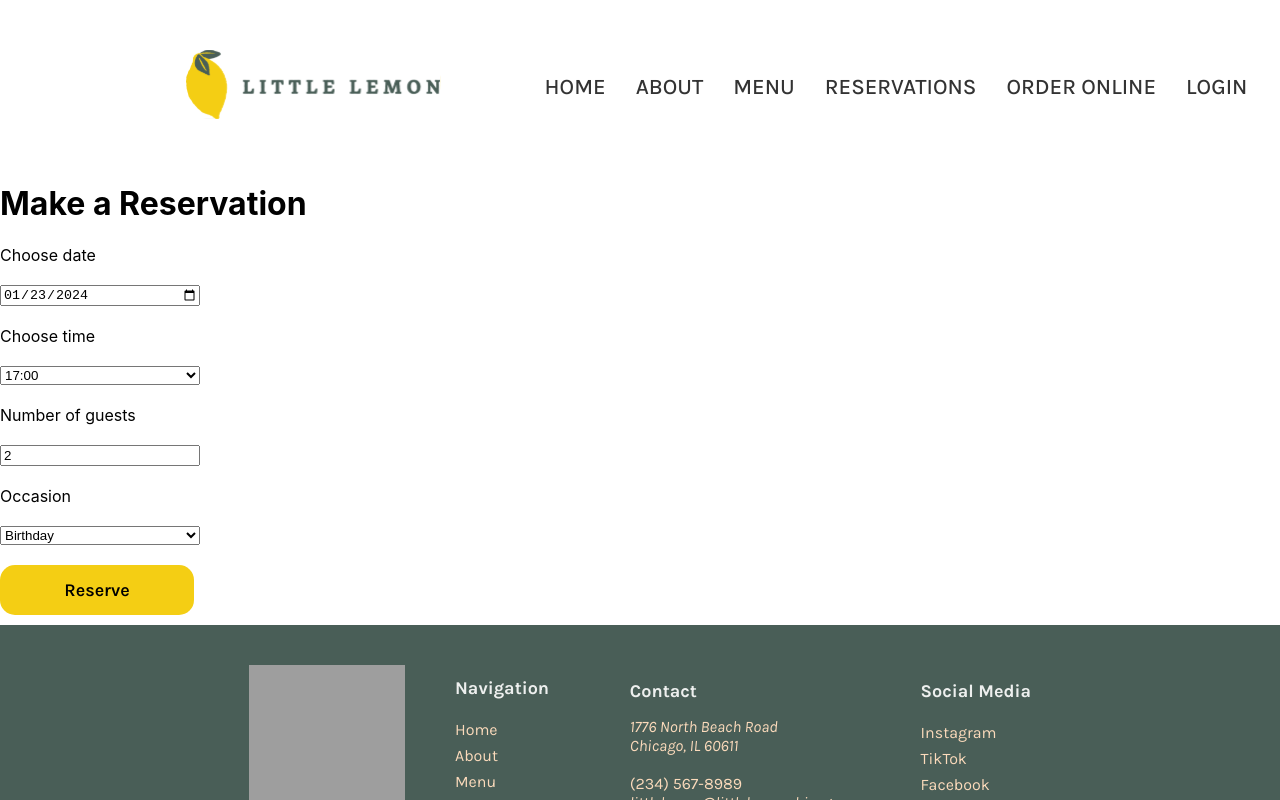
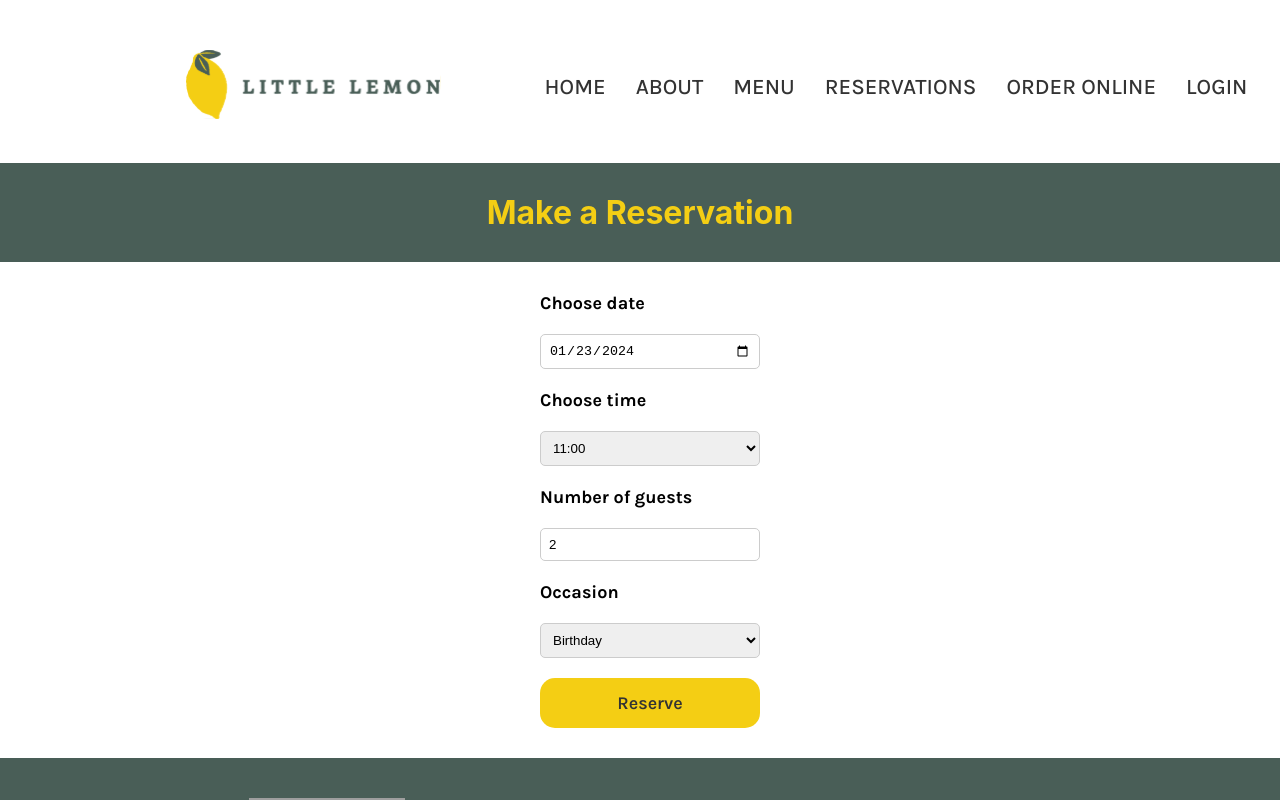
Before and after one commit to andyornia/frontend-capstone, a React (Create React App) app: page /booking in a window 1280 px wide. Shown: the top 800 px of the page. Built offline with nearby package versions, Linux system fonts and the light colour scheme; grey boxes are pictures that could not be loaded; a web font is replaced by a local one.

Commit message:
adding logic for form submission

```diff
--- a/public/index.html
+++ b/public/index.html
@@ -27,8 +27,6 @@
       work correctly both with client-side routing and a non-root public URL.
       Learn how to configure a non-root public URL by running `npm run build`.
     -->
-    <script src="https://raw.githubusercontent.com/Meta-Front-End-Developer-PC/capstone/master/api.js"></script>
-
     <title>React App</title>
   </head>
   <body>
--- a/src/App.js
+++ b/src/App.js
@@ -10,16 +10,20 @@ import LoginPage from './LoginPage';
 import './App.css';
 import './styles.css'; // Import your CSS file
 
+/*
+  <Route path="/about" element={<AboutPage />} />
+  <Route path="/menu" element={<MenuPage />} />
+          <Route path="/order" element={<OrderPage />} />
+          <Route path="/login" element={<LoginPage />} />
+
+*/
+
 function App({ children }) {
   return (
       <BrowserRouter>
         <Routes>
           <Route path="/" element={<HomePage />} />
-          <Route path="/about" element={<AboutPage />} />
-          <Route path="/menu" element={<MenuPage />} />
           <Route path="/booking" element={<BookingPage />} />
-          <Route path="/order" element={<OrderPage />} />
-          <Route path="/login" element={<LoginPage />} />
         </Routes>
       </BrowserRouter>
   );
--- a/src/BookingForm.js
+++ b/src/BookingForm.js
@@ -1,9 +1,7 @@
 import React, { useState } from 'react';
-import { fetchAPI, submitAPI } from './mockAPI/myAPI';
+import { submitAPI } from './mockAPI/myAPI';
 
-const BookingForm = ({ availableTimes, initializeTimes, updateTimes }) => {
-
-    fetchAPI('2024-01-01');
+const BookingForm = ({ availableTimes, availableTimesDispatch, loading }) => {
 
     // Get today's date
     const today = new Date();
@@ -32,7 +30,7 @@ const BookingForm = ({ availableTimes, initializeTimes, updateTimes }) => {
         timeKeys.sort();
 
         timeKeys.forEach(key => {
-            options.push(<option key={key} className={availableTimes[key] ? "" : "unavailable"}>{key}:00</option>);
+            options.push(<option key={key} disabled={!availableTimes[key]} >{key}:00</option>);
         });
     } else {
         options.push(<option key={11}>{"11:00"}</option>);
@@ -45,8 +43,9 @@ const BookingForm = ({ availableTimes, initializeTimes, updateTimes }) => {
 
     const handleSubmit = (e) => {
         e.preventDefault();
-        console.log(formData);
-        updateTimes(formData.reservationTime.split(':')[0], false, formData.reservationDate);
+        console.log(availableTimes);
+        availableTimesDispatch({ type: 'update', payload: { [formData.reservationTime.split(':')[0]]: false } });
+        console.log(availableTimes);
     }
 
     return (
@@ -54,7 +53,7 @@ const BookingForm = ({ availableTimes, initializeTimes, updateTimes }) => {
            <label htmlFor="reservationDate">Choose date</label>
            <input type="date" id="reservationDate" name="reservationDate" value={formData.reservationDate} onChange={handleChange} />
            <label htmlFor="reservationTime">Choose time</label>
-           <select data-testid="reservationTime" id="reservationTime" name="reservationTime" value={formData.reservationTime} onChange={handleChange}>
+           <select data-testid="reservationTime" id="reservationTime" name="reservationTime" onChange={handleChange}>
               {options}
            </select>
            <label htmlFor="guests">Number of guests</label>
--- a/src/BookingPage.js
+++ b/src/BookingPage.js
@@ -3,11 +3,15 @@ import React from 'react';
 import BookingForm from './BookingForm'
 import Main from './Main'
 
-const BookingPage = () => {
+const BookingPage = ({availableTimes, availableTimesDispatch, loading}) => {
     return (
     <Main>
       <h1 id="bookingFormHeadline">Make a Reservation</h1>
-      <BookingForm />
+      <BookingForm
+        availableTimes={availableTimes}
+        availableTimesDispatch={availableTimesDispatch}
+        loading={loading}
+      />
     </Main>
     );
 };
--- a/src/Main.js
+++ b/src/Main.js
@@ -1,39 +1,46 @@
 // Main.js
 
-import React, {useReducer} from 'react';
+import React, {useReducer, useEffect} from 'react';
 
 import Header from './Header';
 import Nav from './Nav';
 import Footer from './Footer';
 
-import allTimes from './mockAPI/allTimes';
 import { fetchAPI, submitAPI } from './mockAPI/myAPI';
 
 function Main({ children }) {
 
-  const options = fetchAPI('2024-01-01');
+  const initialState = {
+    availableTimes: {},
+    loading: true
+  }
 
   function timeReducer(state, action) {
       switch (action.type) {
           case 'initialize':
-              return options;
+              return { availableTimes: action.payload, loading: false};
           case 'update':
-              return {...state, ...action.payload }
+              return { ...state, availableTimes: { ...state.availableTimes, ...action.payload }}
           default:
               return state;
       }
   };
 
-  const [availableTimes, availableTimesDispatch] = useReducer(timeReducer, options);
+  const [availableTimesState, availableTimesDispatch] = useReducer(timeReducer, initialState);
 
-  function initializeTimes() {
-      availableTimesDispatch({ type: 'initialize' });
-  }
+  // function initializeTimes() {
+  //     availableTimesDispatch({ type: 'initialize' });
+  // }
 
-  function updateTimes(time, newValue, date) {
-      availableTimesDispatch({ type: 'update', payload: { [time]: newValue } });
-      console.log(time, newValue, date);
-  }
+  // function updateTimes(time, newValue, date) {
+  //     availableTimesDispatch({ type: 'update', payload: { [time]: newValue } });
+  // }
+
+  useEffect(() => {
+    fetchAPI('2024-01-01')
+    .then(data => availableTimesDispatch({ type: 'initialize', payload: data }))
+    .catch(error => console.error('Error fetching data:', error));
+  }, []);
 
   return (
     <>
@@ -42,7 +49,9 @@ function Main({ children }) {
         <main>
           {/* Pass down state and setState function to all children */}
           {React.Children.map(children, (child) =>
-            React.cloneElement(child, { availableTimes, initializeTimes, updateTimes })
+            React.cloneElement(child, { availableTimes: availableTimesState.availableTimes,
+            availableTimesDispatch: availableTimesDispatch,
+            loading: availableTimesState.loading.toString() })
           )}
         </main>
         <Footer />
--- a/src/Nav.js
+++ b/src/Nav.js
@@ -12,9 +12,9 @@ const Nav = () => {
   return (
     <nav id="main-nav">
       <div className={`menu-icon ${isOpen ? 'open' : ''}`} onClick={toggleMenu} >
-        <div class="bar"></div>
-        <div class="bar"></div>
-        <div class="bar"></div>
+        <div className="bar"></div>
+        <div className="bar"></div>
+        <div className="bar"></div>
       </div>
       <ul className={`nav-list ${isOpen ? 'show' : ''}`}>
         <li><Link to="/">Home</Link></li>
--- a/src/mockAPI/myAPI.js
+++ b/src/mockAPI/myAPI.js
@@ -2,8 +2,6 @@
 import allTimes from './allTimes';
 
 export const fetchAPI = (date) => {
-    console.log(date);
-    console.log(allTimes);
 
     let times = { ...allTimes };
 
@@ -21,10 +19,11 @@ export const fetchAPI = (date) => {
        }
     });
 
-    console.log(times)
-    return times;
-
-
+    return new Promise((resolve, reject) => {
+        setTimeout(() => {
+            resolve(times);
+        }, 1000);
+    });
 };
 
 export const submitAPI = (formData) => {
--- a/src/styles.css
+++ b/src/styles.css
@@ -11,58 +11,54 @@
 
 }
 
-/*#reservationForm {*/
-/*    margin: 0 auto 20px auto;*/
-/*}*/
+#reservationForm {
+    margin: 0 auto 20px auto;
+}
 
-/*#bookingFormHeadline {*/
-/*    margin: 0px auto;*/
-/*    margin-bottom: 30px;*/
-/*    padding: 30px 0;*/
-/*    text-align: center;*/
-/*    background-color: var(--primary-green);*/
-/*    color: var(--primary-yellow);*/
-/*}*/
+#bookingFormHeadline {
+    margin: 0px auto;
+    margin-bottom: 30px;
+    padding: 30px 0;
+    text-align: center;
+    background-color: var(--primary-green);
+    color: var(--primary-yellow);
+}
 
-/*#reservationForm label {*/
-/*    display: block;*/
-/*    font-weight: bold;*/
-/*    margin: 0;*/
-/*    font-family: var(--karla-font);*/
-/*    font-size: 18px;*/
-/*}*/
+#reservationForm label {
+    display: block;
+    font-weight: bold;
+    margin: 0;
+    font-family: var(--karla-font);
+    font-size: 18px;
+}
 
-/*#reservationForm input,*/
-/*#reservationForm select {*/
-/*    width: 100%;*/
-/*    padding: 8px;*/
-/*    border: 1px solid #ccc;*/
-/*    border-radius: 5px;*/
-/*    box-sizing: border-box;*/
-/*  }*/
+#reservationForm input,
+#reservationForm select {
+    width: 100%;
+    padding: 8px;
+    border: 1px solid #ccc;
+    border-radius: 5px;
+    box-sizing: border-box;
+  }
 
-/*#reservationForm button {*/
-/*    padding: 10px 20px;*/
-/*    background-color: var(--primary-yellow);*/
-/*    color: var(--highlight-black);*/
-/*    font-family: var(--karla-font);*/
-/*    border: none;*/
-/*    border-radius: 15px;*/
-/*    cursor: pointer;*/
-/*    font-size: 18px;*/
-/*    font-weight: 600;*/
-/*    width: 220px;*/
-/*    height: 50px;*/
-/*  }*/
+#reservationForm button {
+    padding: 10px 20px;
+    background-color: var(--primary-yellow);
+    color: var(--highlight-black);
+    font-family: var(--karla-font);
+    border: none;
+    border-radius: 15px;
+    cursor: pointer;
+    font-size: 18px;
+    font-weight: 600;
+    width: 220px;
+    height: 50px;
+  }
 
 #reservationForm {
     display: grid;
     width: 200px;
     gap: 20px;
-}
-
-.unavailable {
-    font-style: italic;
 }
 
 @media (min-width: 768px) {
```
